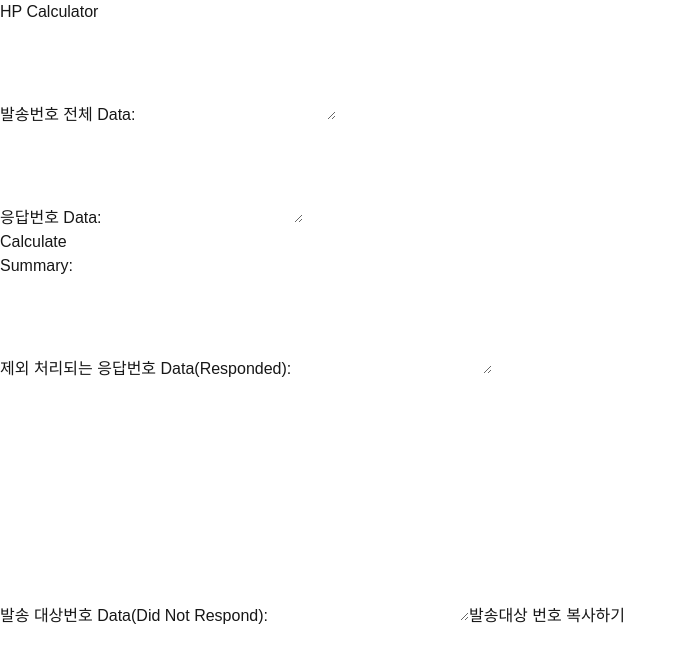
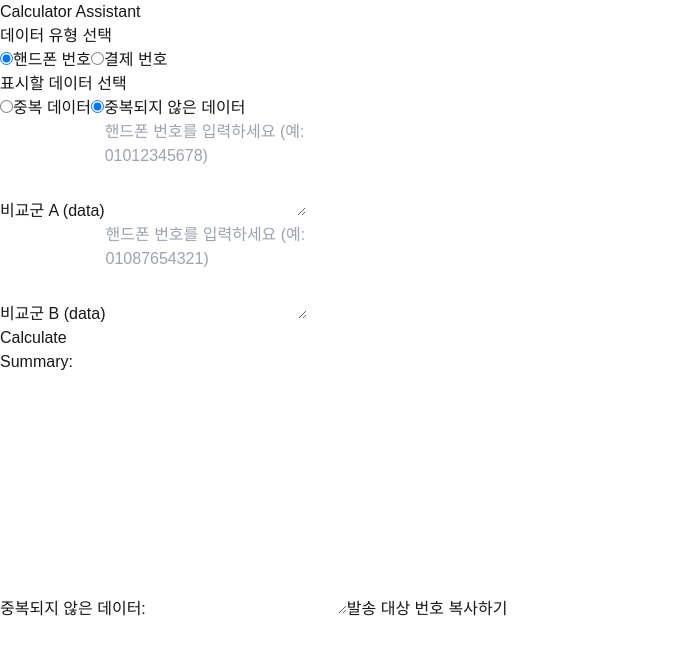
Before and after one commit to Sangwoo950/hp-calculator, a Next.js app: page / in a window 1280 px wide. Shown: the top 662 px of the page, without its empty margins (0-686 px from the left). Built offline with nearby package versions, Linux system fonts and the light colour scheme.

Commit message:
feat.분류 기능 추가

```diff
--- a/src/pages/index.tsx
+++ b/src/pages/index.tsx
@@ -6,16 +6,46 @@ export default function Home() {
   const [duplicateData, setDuplicateData] = useState('');
   const [nonDuplicateData, setNonDuplicateData] = useState('');
   const [summaryData, setSummaryData] = useState('');
+  const [dataType, setDataType] = useState<'phone' | 'payment'>('phone'); // 데이터 유형을 위한 상태
+  const [displayOption, setDisplayOption] = useState<
+    'duplicates' | 'nonDuplicates'
+  >('nonDuplicates'); // 표시 옵션 상태
 
+  // 데이터 유형에 따라 데이터를 포맷팅하는 함수
   const formatData = (data: string): string[] => {
     return data
       .split(/\s+|,/)
       .map((item) => item.replace(/[^0-9]/g, '').trim())
       .filter((item) => item)
-      .map((item) => item.slice(-8));
+      .map((item) => {
+        if (dataType === 'phone') {
+          return item.slice(-8); // 핸드폰 번호의 경우 마지막 8자리 추출
+        } else {
+          return item.slice(0, 8); // 결제 번호의 경우 처음 8자리 추출
+        }
+      });
+  };
+
+  // 데이터 유효성 검사 함수 (옵션)
+  const validateData = (data: string): boolean => {
+    const formattedData = formatData(data);
+    if (dataType === 'phone') {
+      // 핸드폰 번호는 슬라이싱 후 8자리이어야 함
+      return formattedData.every((item) => item.length === 8);
+    } else {
+      // 결제 번호는 1~8자리 숫자이어야 함
+      return formattedData.every(
+        (item) => item.length <= 8 && item.length >= 1
+      );
+    }
   };
 
   const handleCalculate = (): void => {
+    if (!validateData(senderData) || !validateData(responseData)) {
+      alert('입력된 데이터 형식이 올바르지 않습니다.');
+      return;
+    }
+
     const senderArray = formatData(senderData);
     const responseArray = formatData(responseData);
 
@@ -25,84 +55,170 @@ export default function Home() {
 
     const nonDuplicates = [
       ...new Set(senderArray.filter((item) => !responseArray.includes(item))),
-    ].map((item) => `010${item}`);
+    ];
 
-    const summary = `입력 ${senderArray.length}개, 응답 ${responseArray.length}개, 중복 ${duplicates.length}개, 최종 ${nonDuplicates.length}개`;
+    const formattedNonDuplicates =
+      dataType === 'phone'
+        ? nonDuplicates.map((item) => `010${item}`)
+        : nonDuplicates;
+
+    const summary = `입력 ${senderArray.length}개, 응답 ${responseArray.length}개, 중복 ${duplicates.length}개, 최종 ${formattedNonDuplicates.length}개`;
 
     setDuplicateData(duplicates.join(', '));
-    setNonDuplicateData(nonDuplicates.join('\n'));
+    setNonDuplicateData(formattedNonDuplicates.join('\n'));
     setSummaryData(summary);
   };
 
   const handleCopy = (): void => {
-    navigator.clipboard.writeText(nonDuplicateData).then(() => {
-      alert('발송 대상번호가 복사되었습니다.');
-    });
+    navigator.clipboard
+      .writeText(
+        displayOption === 'duplicates' ? duplicateData : nonDuplicateData
+      )
+      .then(() => {
+        alert('복사되었습니다.');
+      });
   };
 
   return (
     <article className='container mx-auto p-8 bg-gray-100 rounded-lg shadow-md'>
       <h1 className='text-center text-3xl font-bold text-gray-800 mb-6'>
-        HP Calculator
+        Calculator Assistant
       </h1>
+
+      {/* 데이터 유형 선택 섹션 */}
       <div className='mb-6'>
         <label className='block text-lg font-semibold text-gray-700 mb-2'>
-          발송번호 전체 Data:
+          데이터 유형 선택
+        </label>
+        <div className='flex items-center space-x-4'>
+          <label className='flex items-center'>
+            <input
+              type='radio'
+              name='dataType'
+              value='phone'
+              checked={dataType === 'phone'}
+              onChange={() => setDataType('phone')}
+              className='form-radio h-5 w-5 text-blue-600'
+            />
+            <span className='ml-2 text-gray-700'>핸드폰 번호</span>
+          </label>
+          <label className='flex items-center'>
+            <input
+              type='radio'
+              name='dataType'
+              value='payment'
+              checked={dataType === 'payment'}
+              onChange={() => setDataType('payment')}
+              className='form-radio h-5 w-5 text-blue-600'
+            />
+            <span className='ml-2 text-gray-700'>결제 번호</span>
+          </label>
+        </div>
+      </div>
+
+      {/* 표시 옵션 선택 섹션 */}
+      <div className='mb-6'>
+        <label className='block text-lg font-semibold text-gray-700 mb-2'>
+          표시할 데이터 선택
+        </label>
+        <div className='flex items-center space-x-4'>
+          <label className='flex items-center'>
+            <input
+              type='radio'
+              name='displayOption'
+              value='duplicates'
+              checked={displayOption === 'duplicates'}
+              onChange={() => setDisplayOption('duplicates')}
+              className='form-radio h-5 w-5 text-blue-600'
+            />
+            <span className='ml-2 text-gray-700'>중복 데이터</span>
+          </label>
+          <label className='flex items-center'>
+            <input
+              type='radio'
+              name='displayOption'
+              value='nonDuplicates'
+              checked={displayOption === 'nonDuplicates'}
+              onChange={() => setDisplayOption('nonDuplicates')}
+              className='form-radio h-5 w-5 text-blue-600'
+            />
+            <span className='ml-2 text-gray-700'>중복되지 않은 데이터</span>
+          </label>
+        </div>
+      </div>
+
+      {/* 비교군 A 입력 섹션 */}
+      <div className='mb-6'>
+        <label className='block text-lg font-semibold text-gray-700 mb-2'>
+          비교군 A (data)
         </label>
         <textarea
-          className='w-full p-4 border border-gray-300 rounded-md focus:outline-none focus:ring-2 focus:ring-blue-500'
+          className='w-full max-w-md mx-auto p-4 border border-gray-300 rounded-md focus:outline-none focus:ring-2 focus:ring-blue-500'
           value={senderData}
           onChange={(e) => setSenderData(e.target.value)}
           rows={4}
+          placeholder={
+            dataType === 'phone'
+              ? '핸드폰 번호를 입력하세요 (예: 01012345678)'
+              : '결제 번호를 입력하세요 (1~8자리 숫자)'
+          }
         />
       </div>
+
+      {/* 비교군 B 입력 섹션 */}
       <div className='mb-6'>
         <label className='block text-lg font-semibold text-gray-700 mb-2'>
-          응답번호 Data:
+          비교군 B (data)
         </label>
         <textarea
-          className='w-full p-4 border border-gray-300 rounded-md focus:outline-none focus:ring-2 focus:ring-blue-500'
+          className='w-full max-w-md mx-auto p-4 border border-gray-300 rounded-md focus:outline-none focus:ring-2 focus:ring-blue-500'
           value={responseData}
           onChange={(e) => setResponseData(e.target.value)}
           rows={4}
+          placeholder={
+            dataType === 'phone'
+              ? '핸드폰 번호를 입력하세요 (예: 01087654321)'
+              : '결제 번호를 입력하세요 (1~8자리 숫자)'
+          }
         />
       </div>
+
+      {/* Calculate 버튼 */}
       <button
         className='w-full bg-blue-600 text-white py-3 rounded-md font-bold text-lg hover:bg-blue-700 focus:outline-none focus:ring-2 focus:ring-blue-500 focus:ring-opacity-50'
         onClick={handleCalculate}
       >
         Calculate
       </button>
+
+      {/* 요약 섹션 */}
       <div className='mt-6'>
         <h2 className='text-lg font-semibold text-gray-700 mb-2'>Summary:</h2>
         <p className='text-gray-800 mb-4 whitespace-pre-wrap'>{summaryData}</p>
       </div>
+
+      {/* 결과 데이터 섹션 */}
       <div className='mt-6'>
         <label className='block text-lg font-semibold text-gray-700 mb-2'>
-          제외 처리되는 응답번호 Data(Responded):
+          {displayOption === 'duplicates'
+            ? '중복 데이터:'
+            : '중복되지 않은 데이터:'}
         </label>
         <textarea
           className='w-full p-4 border border-gray-300 rounded-md bg-gray-200 text-gray-700 focus:outline-none'
-          value={duplicateData}
+          value={
+            displayOption === 'duplicates' ? duplicateData : nonDuplicateData
+          }
           readOnly
-          rows={4}
-        />
-      </div>
-      <div className='mt-6'>
-        <label className='block text-lg font-semibold text-gray-700 mb-2'>
-          발송 대상번호 Data(Did Not Respond):
-        </label>
-        <textarea
-          className='w-full p-4 border border-gray-300 rounded-md bg-gray-200 text-gray-700 focus:outline-none'
-          value={nonDuplicateData}
-          readOnly
-          rows={10}
+          rows={displayOption === 'duplicates' ? 4 : 10}
         />
         <button
           className='mt-4 w-full bg-green-600 text-white py-3 rounded-md font-bold text-lg hover:bg-green-700 focus:outline-none focus:ring-2 focus:ring-green-500 focus:ring-opacity-50'
           onClick={handleCopy}
         >
-          발송대상 번호 복사하기
+          {displayOption === 'duplicates'
+            ? '중복 데이터 복사하기'
+            : '발송 대상 번호 복사하기'}
         </button>
       </div>
     </article>
```
